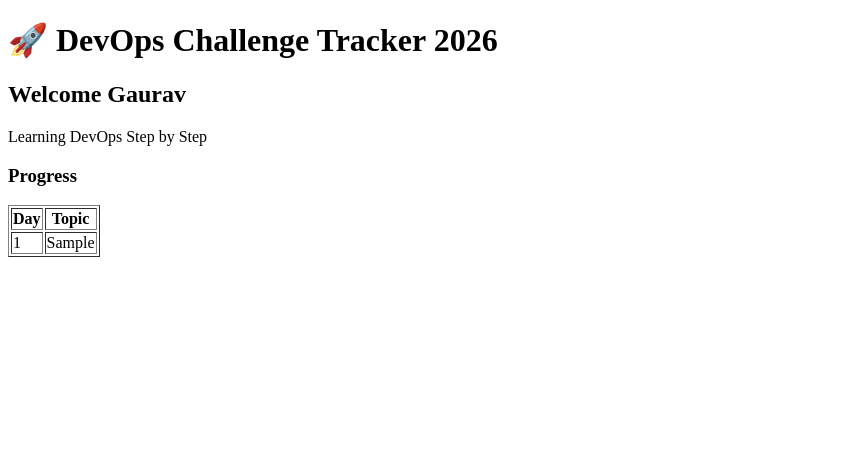
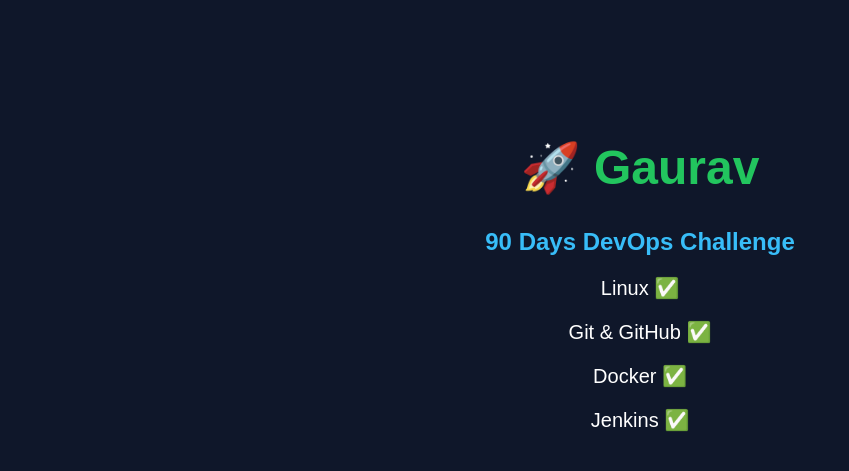
Before and after one commit to gauravcodes98/devops-challenge-tracker-2026, a Flask app: page / in a window 1280 px wide. Shown: the top 471 px of the page, without its empty margins (0-849 px from the left). Run offline with Flask 3, Linux system fonts and the light colour scheme; tables that the repository leaves empty hold one stand-in row (values such as "Sample post").

Commit message:
add index.html

```diff
--- a/templates/index.html
+++ b/templates/index.html
@@ -1,32 +1,17 @@
 <!DOCTYPE html>
 <html>
 <head>
-    <title>DevOps Challenge Tracker 2026</title>
+    <title>DevOps Challenge 2026</title>
+    <link rel="stylesheet" href="{{ url_for('static', filename='style.css') }}">
 </head>
+
 <body>
+    <h1>🚀 Gaurav</h1>
+    <h2>90 Days DevOps Challenge</h2>
 
-    <h1>🚀 DevOps Challenge Tracker 2026</h1>
-
-    <h2>Welcome Gaurav</h2>
-
-    <p>Learning DevOps Step by Step</p>
-
-    <h3>Progress</h3>
-
-    <table border="1">
-        <tr>
-            <th>Day</th>
-            <th>Topic</th>
-        </tr>
-
-        {% for row in data %}
-        <tr>
-            <td>{{ row[1] }}</td>
-            <td>{{ row[2] }}</td>
-        </tr>
-        {% endfor %}
-
-    </table>
-
+    <p>Linux ✅</p>
+    <p>Git & GitHub ✅</p>
+    <p>Docker ✅</p>
+    <p>Jenkins ✅</p>
 </body>
 </html>
```
